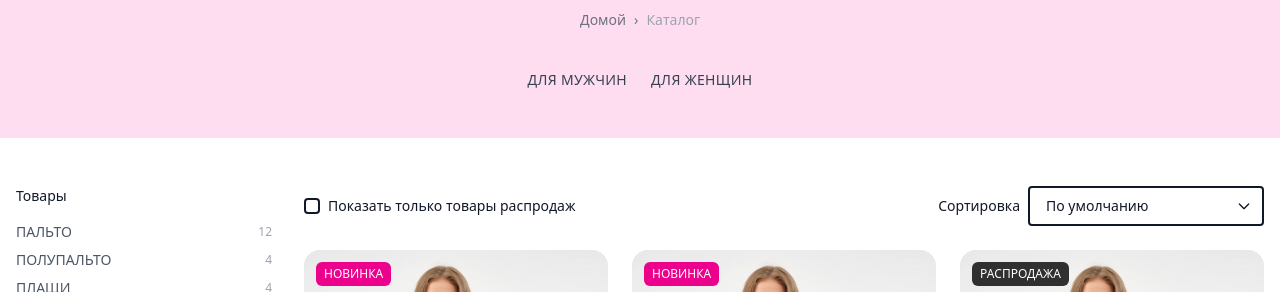
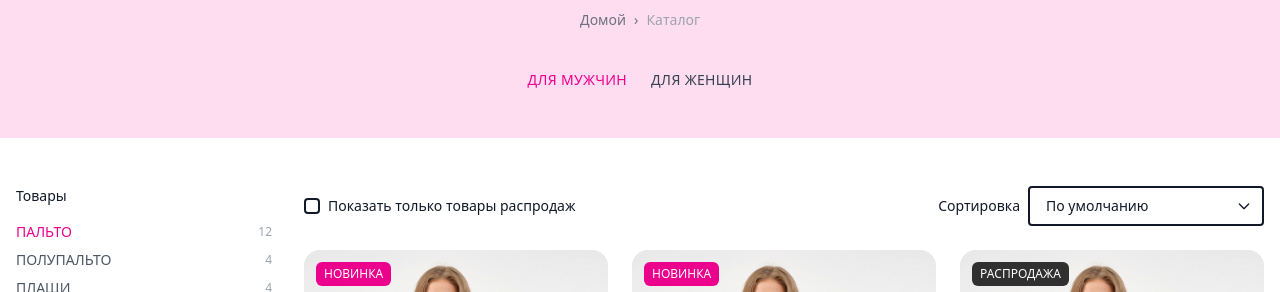
Before and after one commit to Udnlx/Berkytt, a Nuxt app: page /catalog in a window 1280 px wide. Shown: the part 166-458 px from the top of the page. Built offline with nearby package versions, Linux system fonts and the light colour scheme.

Commit message:
вернул все значения фильтра по умолчанию

```diff
--- a/components/ProductsSection.vue
+++ b/components/ProductsSection.vue
@@ -444,7 +444,7 @@ const getActiveClass = (size: string, param: string) => {
     : "";
 };
 
-const activeCategory = ref("");
+const activeCategory = ref("ПАЛЬТО");
 
 const currentTime = ref(Date.now());
 
--- a/components/UpNavigationSection.vue
+++ b/components/UpNavigationSection.vue
@@ -34,7 +34,7 @@
 <script setup lang="ts">
 import { ref } from "vue";
 
-const activeCategory = ref<string | null>(null);
+const activeCategory = ref<string | null>("ДЛЯ МУЖЧИН");
 
 const categories = [
   { label: "ДЛЯ МУЖЧИН", href: "" },
```
